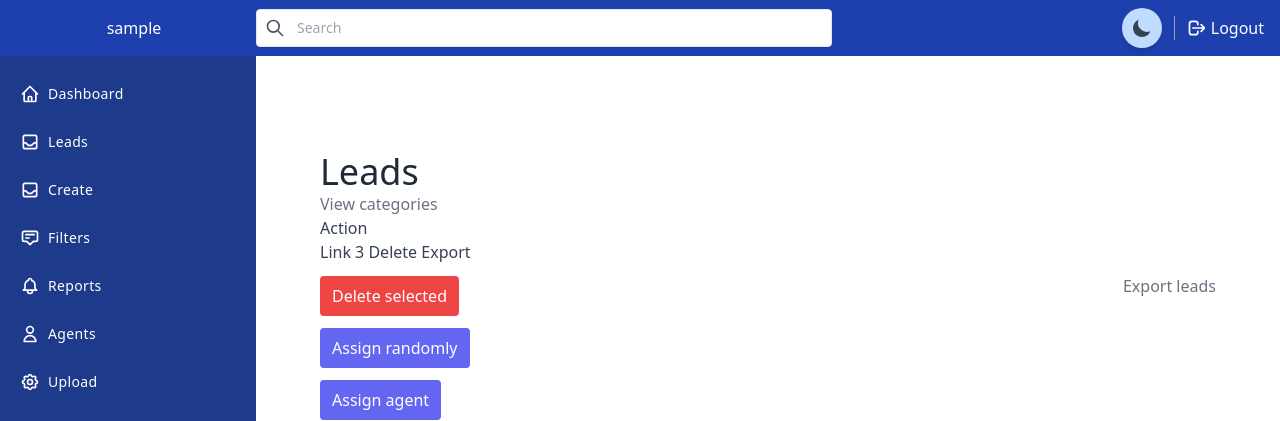
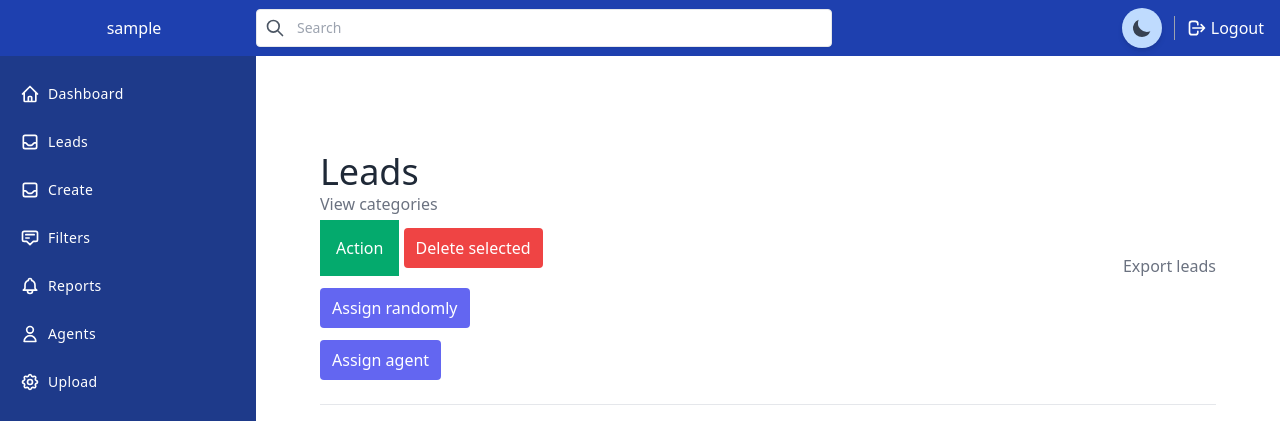
Before and after one commit to bilo2bil3/kingcrm, a Django app: page /leads/ in a window 1280 px wide. Shown: the top 421 px of the page. Run offline with Django 3.2, Linux system fonts and the light colour scheme; the visitor is signed in with stand-in values (Sample User, id 1); data that the repository does not hold is empty; parts of the project's set-up code (start-up, migrations or seed data) failed here and were passed over; some libraries are stand-ins or nearby versions.

Commit message:
Update navbar.css

```diff
--- a/static/navbar.css
+++ b/static/navbar.css
@@ -1,3 +1,37 @@
+  .dropbtn {
+    background-color: #04AA6D;
+    color: white;
+    padding: 16px;
+    font-size: 16px;
+    border: none;
+  }
+
+  .dropdown {
+    position: relative;
+    display: inline-block;
+  }
+
+  .dropdown-content {
+    display: none;
+    position: absolute;
+    background-color: #f1f1f1;
+    min-width: 160px;
+    box-shadow: 0px 8px 16px 0px rgba(0,0,0,0.2);
+    z-index: 1;
+  }
+
+  .dropdown-content a {
+    color: black;
+    padding: 12px 16px;
+    text-decoration: none;
+    display: block;
+  }
+
+  .dropdown-content a:hover {background-color: #ddd;}
+
+  .dropdown:hover .dropdown-content {display: block;}
+
+  .dropdown:hover .dropbtn {background-color: #3e8e41;}
 
         /* Compiled dark classes from Tailwind */
         .dark .dark\:divide-gray-700 > :not([hidden]) ~ :not([hidden]) {
```
